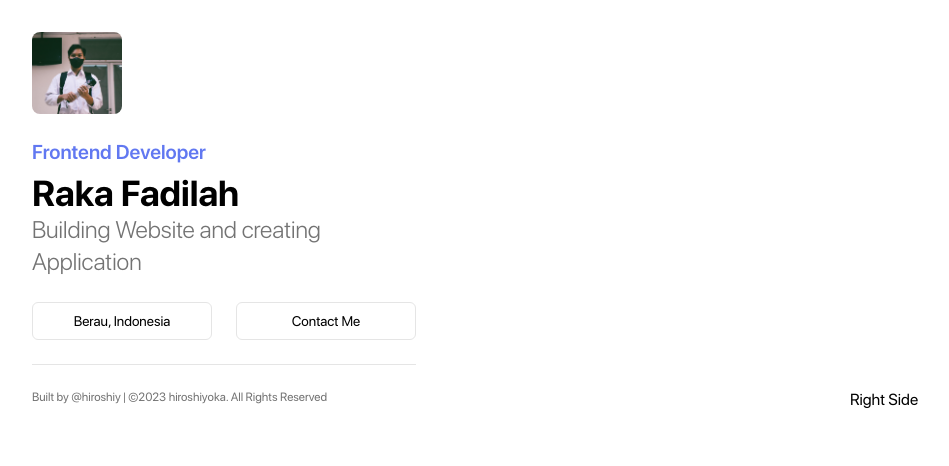
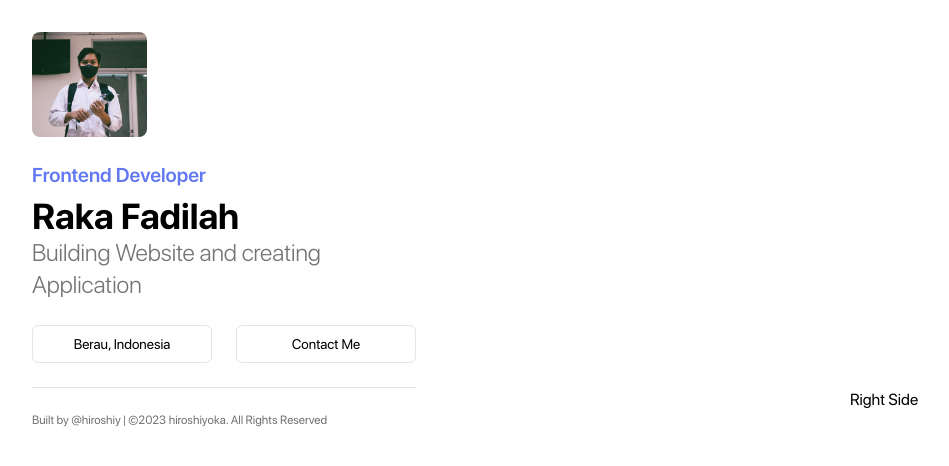
Before and after one commit to hiroshiyoka/hiroshiy.bento, a Next.js app: page / in a window 1280 px wide. Shown: the top 466 px of the page, without its empty margins (0-949 px from the left). Built offline with nearby package versions, Linux system fonts and the light colour scheme.

Commit message:
update left-side

```diff
--- a/app/page.tsx
+++ b/app/page.tsx
@@ -12,8 +12,8 @@ export default function Home() {
             className="rounded-lg"
             alt="raka-fadilah"
             src="/about.jpg"
-            width="90"
-            height="90"
+            width="115"
+            height="115"
             priority
             loading="eager"
           />
```
